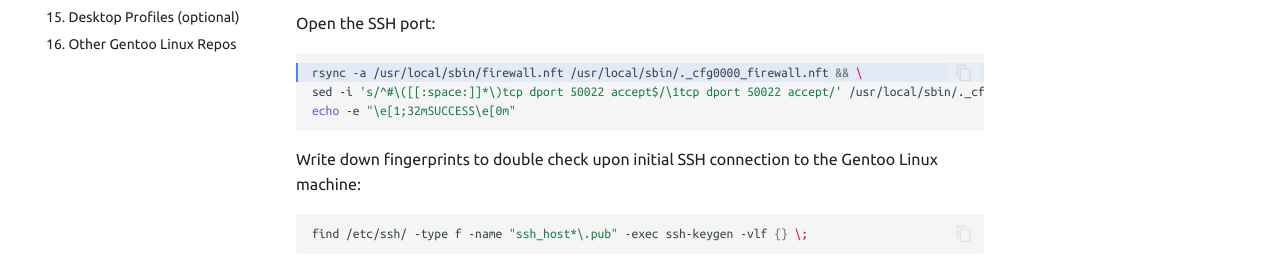
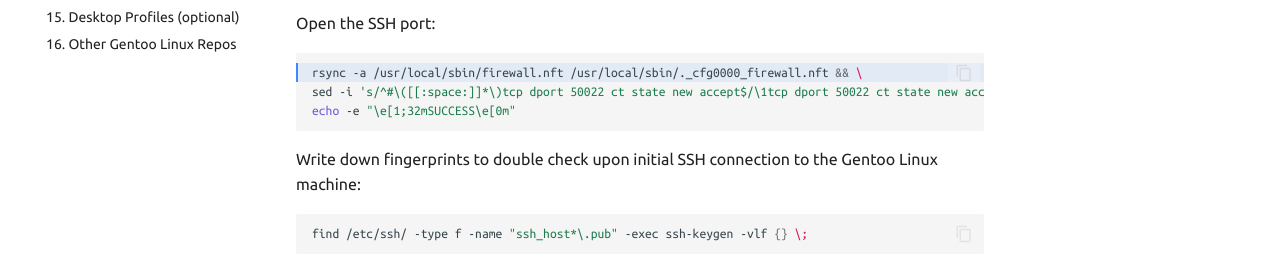
Before and after one commit to duxsco/gentoo-installation, an MkDocs documentation site: the page built from docs/ssh_server.md, in a window 1280 px wide and 900 px high, scrolled down 577 px. Shown: the part 486-762 px from the top of the window. Built offline with MkDocs 1.6.1 and Material for MkDocs 9.7.7, drawn with Linux system fonts in a browser that asks for light colours; comment, search, counter and statistics services are not loaded.

Commit message:
Use "ct state new" with netfilter

````diff
--- a/docs/ssh_server.md
+++ b/docs/ssh_server.md
@@ -44,7 +44,7 @@ Open the SSH port:
 
 ```shell hl_lines="1"
 rsync -a /usr/local/sbin/firewall.nft /usr/local/sbin/._cfg0000_firewall.nft && \
-sed -i 's/^#\([[:space:]]*\)tcp dport 50022 accept$/\1tcp dport 50022 accept/' /usr/local/sbin/._cfg0000_firewall.nft && \
+sed -i 's/^#\([[:space:]]*\)tcp dport 50022 ct state new accept$/\1tcp dport 50022 ct state new accept/' /usr/local/sbin/._cfg0000_firewall.nft && \
 echo -e "\e[1;32mSUCCESS\e[0m"
 ```
 
````
Also changed, not shown: 1 other file.
